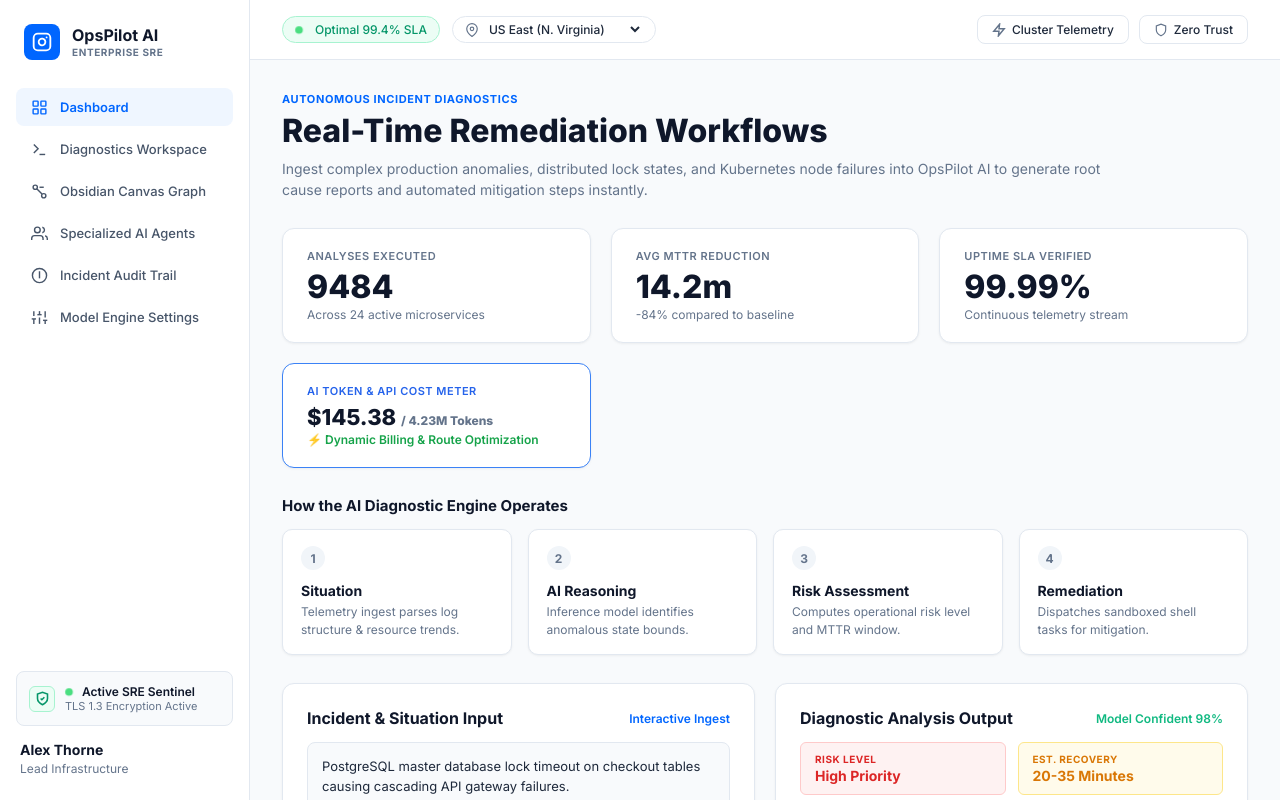
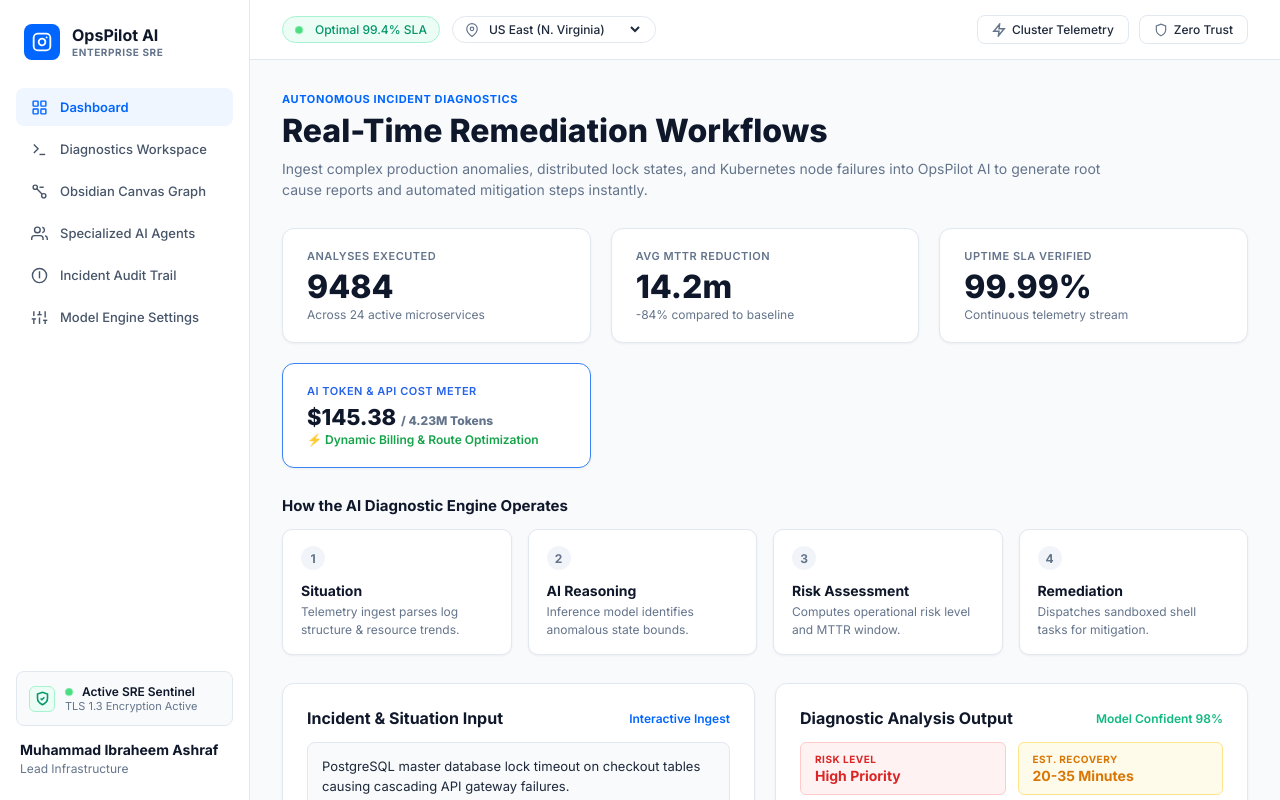
Before and after one commit to ibrahimjatt1313-prog/OpsPilot-AI, a React (Vite) app: page / in a window 1280 px wide. Shown: the top 800 px of the page. Built offline with nearby package versions, Linux system fonts and the light colour scheme.

Commit message:
Update profile name to Muhammad Ibraheem Ashraf in dashboard

```diff
--- a/src/App.jsx
+++ b/src/App.jsx
@@ -379,7 +379,7 @@ export default function App() {
           </div>
 
           <div className="user-profile-box">
-            <div className="user-profile-name">Alex Thorne</div>
+            <div className="user-profile-name">Muhammad Ibraheem Ashraf</div>
             <div className="user-profile-role">Lead Infrastructure</div>
           </div>
         </div>
```
